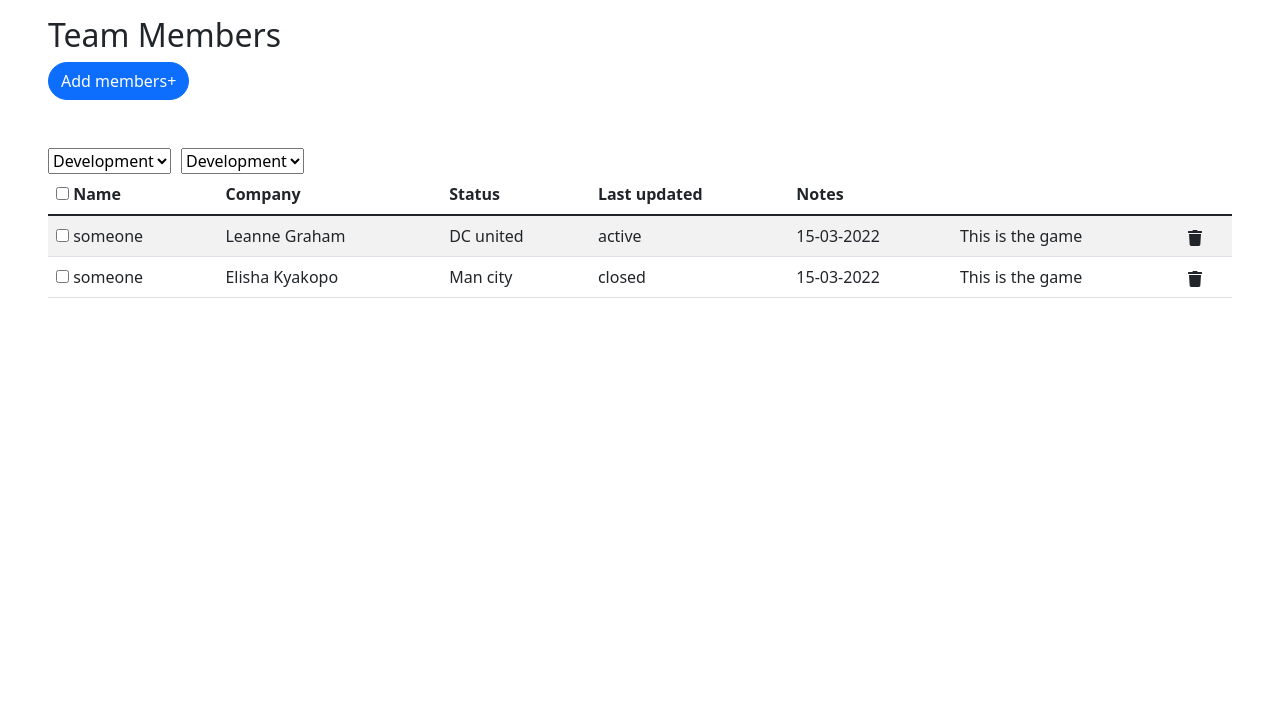
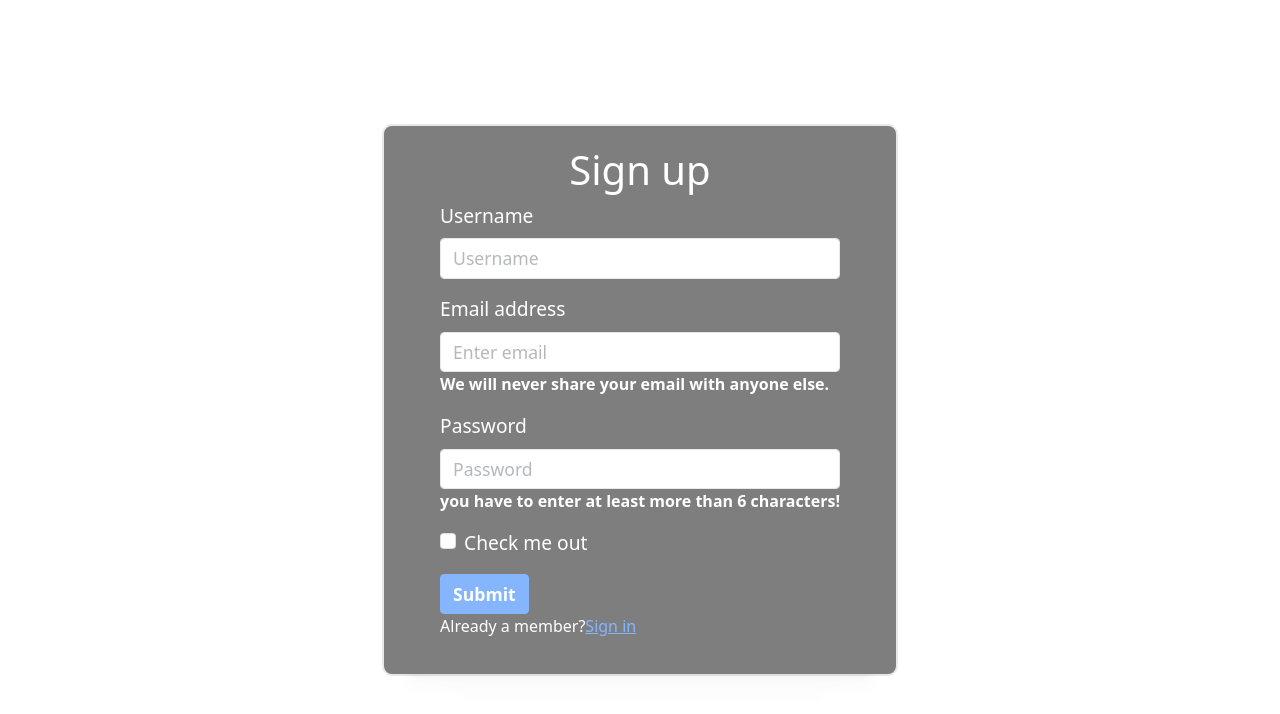
Before and after one commit to elisha2kyakpo1/delta_assignment, a React (Create React App) app: page / in a window 1280 px wide. Shown: the top 714 px of the page. Built offline with nearby package versions, Linux system fonts and the light colour scheme.

Commit message:
Add sign up and sign in pages

```diff
--- a/src/App.js
+++ b/src/App.js
@@ -1,14 +1,16 @@
 import 'bootstrap/dist/css/bootstrap.min.css';
 import { Provider } from 'react-redux';
 import './App.css';
-import Members from './components/members/Members';
+// import SignIn from './components/users_register/SignIn';
+import SignUp from './components/users_register/SignUp';
+// import Members from './components/members/Members';
 import { store } from "./redux/ConfigureStore";
 
 function App() {
   return (
     <Provider store={store}>
       <div className="App">
-      <Members />
+      <SignUp />
       </div>
     </Provider>
   );
--- a/src/components/members/AddMembersForm.js
+++ b/src/components/members/AddMembersForm.js
@@ -3,18 +3,12 @@ import './AddMembersForm.css';
 
 const AddMembersForm = () => {
   const [closeForm, setClose] = useState(false);
-  let form;
-  if (closeForm) {
-    form = <div className="">
-      <AddMembersForm />
-    </div>
-  }
   return (
     <div className='overla'>
 
     <div className="outter_container d-flex">
       <div className="contain popup">
-      <button  className='close'>&times;</button>
+        <button  className='close' onClick={() => setClose(closeForm)}>&times;</button>
         <form className="form">
           <h6>Add members</h6>
           <div className="form-group">
--- a/src/components/users_register/SignUp.js
+++ b/src/components/users_register/SignUp.js
@@ -0,0 +1,92 @@
+import React, { useState } from 'react';
+import { useDispatch } from 'react-redux';
+import { Form, Button, Card } from 'react-bootstrap';
+import { signUpUser } from '../api/LoginSignUp';
+import './Users.css';
+
+const SignUp = () => {
+  const dispatch = useDispatch();
+
+  const [name, setName] = useState();
+  const [email, setEmail] = useState();
+  const [password, setPassword] = useState();
+
+  const handleSubmit = async (e) => {
+    e.preventDefault();
+    if (name && email && password) {
+      dispatch(signUpUser({
+        name, email, password,
+      }));
+      setName('');
+      setEmail('');
+      setPassword('');
+      e.target.reset();
+    }
+  };
+
+  return (
+    <section onSubmit={handleSubmit} className="login">
+      <div className="inner-login">
+        <div className="container">
+          <div className="inner">
+            <h1>Sign up</h1>
+          </div>
+          <Form className="form">
+            <Form.Group className="mb-3" controlId="formBasicName">
+              <Form.Label>Username</Form.Label>
+              <Form.Control
+                className="input"
+                type="text"
+                placeholder="Username"
+                onChange={(e) => {
+                  setName(e.target.value);
+                }}
+              />
+            </Form.Group>
+            <Form.Group className="mb-3" controlId="formBasicEmail">
+              <Form.Label>Email address</Form.Label>
+              <Form.Control
+                className="input"
+                type="email"
+                placeholder="Enter email"
+                onChange={(e) => {
+                  setEmail(e.target.value);
+                }}
+              />
+              <Form.Text className="text">
+                We will never share your email with anyone else.
+              </Form.Text>
+            </Form.Group>
+
+            <Form.Group className="mb-3" controlId="formBasicPassword">
+              <Form.Label>Password</Form.Label>
+              <Form.Control
+                className="input"
+                type="password"
+                placeholder="Password"
+                onChange={(e) => {
+                  setPassword(e.target.value);
+                }}
+              />
+              <Form.Text className="text">
+                you have to enter at least more than 6 characters!
+              </Form.Text>
+            </Form.Group>
+            <Form.Group className="mb-3" controlId="formBasicCheckbox">
+              <Form.Check type="checkbox" label="Check me out" />
+            </Form.Group>
+            <Button className="submit" variant="primary" type="submit">
+              Submit
+            </Button>
+            <div className="signup-div d-flex">
+              <p>Already a member?</p>
+              <Card.Link className="ml-2" href="/sign_in">Sign in</Card.Link>
+            </div>
+          </Form>
+        </div>
+      </div>
+    </section>
+  );
+};
+
+export default SignUp;
--- /dev/null
+++ b/src/components/users_register/Users.css
@@ -0,0 +1,78 @@
+.container {
+  box-shadow: 0 0.46875rem 2.1875rem rgb(4 9 20 / 3%), 0 0.9375rem 1.40625rem rgb(4 9 20 / 3%), 0 0.25rem 0.53125rem rgb(4 9 20 / 5%), 0 0.125rem 0.1875rem rgb(4 9 20 / 3%);
+  border-width: 0;
+  transition: all .2s;
+  padding: 1.2rem 2rem;
+}
+
+.header {
+  padding-left: 3%;
+  font-size: 2.5rem;
+  font-weight: 500;
+}
+
+.login {
+  display: flex;
+  justify-content: center;
+  align-items: center;
+  width: 100%;
+  height: 100vh;
+  color: #fff;
+}
+
+.input {
+  font-size: 1.1rem;
+  font-weight: 500;
+}
+
+label {
+  font-size: 1.2rem;
+  font-weight: 500;
+}
+
+.text {
+  color:#fff;
+  font-weight: bold;
+  font-size: 1rem;
+}
+
+.inner {
+  padding: 0;
+  text-align: center;
+}
+
+.signup {
+  display: flex;
+  align-items: center;
+}
+
+.signup a,
+.submit {
+  font-weight: bold;
+  font-size: 1.1rem;
+}
+
+.signup p {
+  margin-right: 8px;
+  margin-top: 0;
+  margin-bottom: 0;
+}
+
+.inner-login {
+  display: flex;
+  justify-content: center;
+  align-items: center;
+  border: 2px solid lightgray;
+  padding: 0 1.5rem;
+  border-radius: 10px;
+  background-color: black;
+  opacity: 0.5;
+}
+
+.container {
+  margin: auto;
+}
+
+.box {
+  margin: 1rem 1.2rem;
+}
```
Also changed, not shown: src/components/users_register/SignIn.js (+68 -0 lines), src/components/api/LoginSignUp.js (added).
